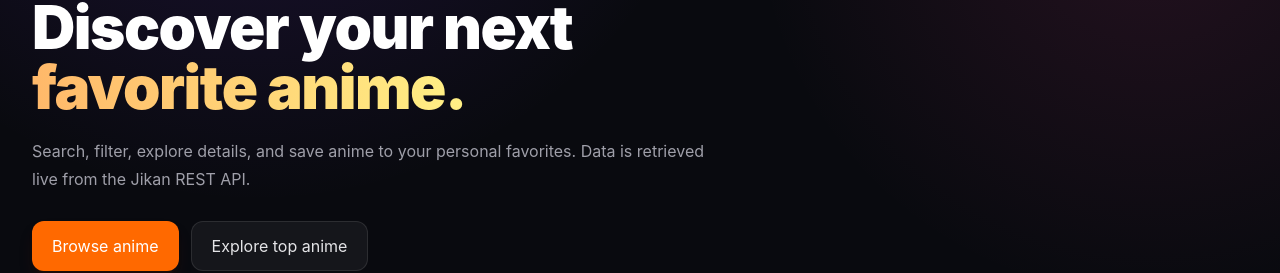
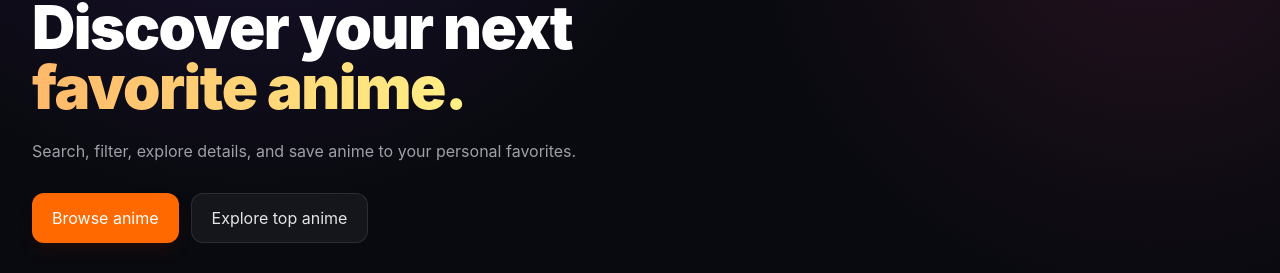
Before and after one commit to Jaja-1006/AniBrowse, a React (Vite) app: page /#home in a window 1280 px wide. Shown: the part 188-461 px from the top of the page. Built offline with nearby package versions, Linux system fonts and the light colour scheme; no server answers.

Commit message:
Update Home.jsx

```diff
--- a/src/pages/Home.jsx
+++ b/src/pages/Home.jsx
@@ -35,7 +35,7 @@ export default function Home({ favorites, onFavorite, onDetails, goBrowse }) {
             Discover your next <span className="bg-gradient-to-r from-orange-300 to-yellow-200 bg-clip-text text-transparent">favorite anime.</span>
           </h1>
           <p className="mt-5 max-w-2xl text-sm leading-7 text-zinc-400 sm:text-base">
-            Search, filter, explore details, and save anime to your personal favorites. Data is retrieved live from the Jikan REST API.
+            Search, filter, explore details, and save anime to your personal favorites.
           </p>
           <div className="mt-7 flex flex-wrap gap-3">
             <button onClick={goBrowse} className="rounded-xl bg-orange-500 px-5 py-3 text-sm font-extrabold text-white shadow-lg shadow-orange-950/30 hover:bg-orange-400">
```
